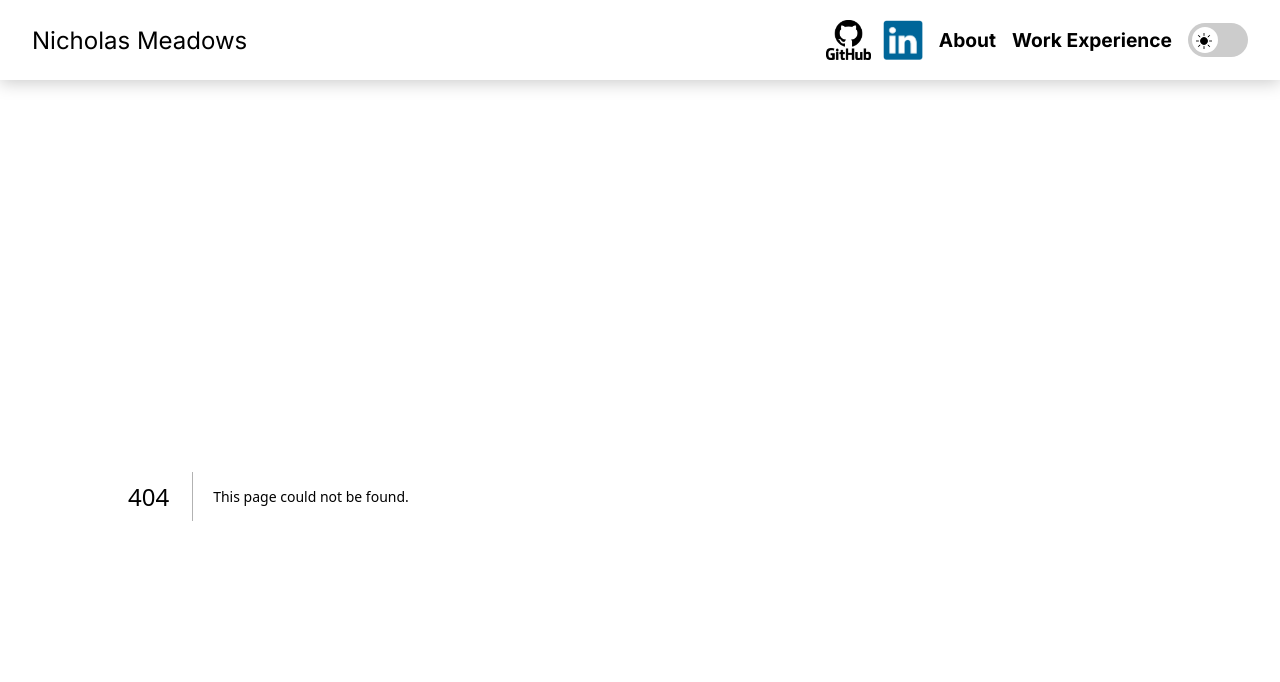
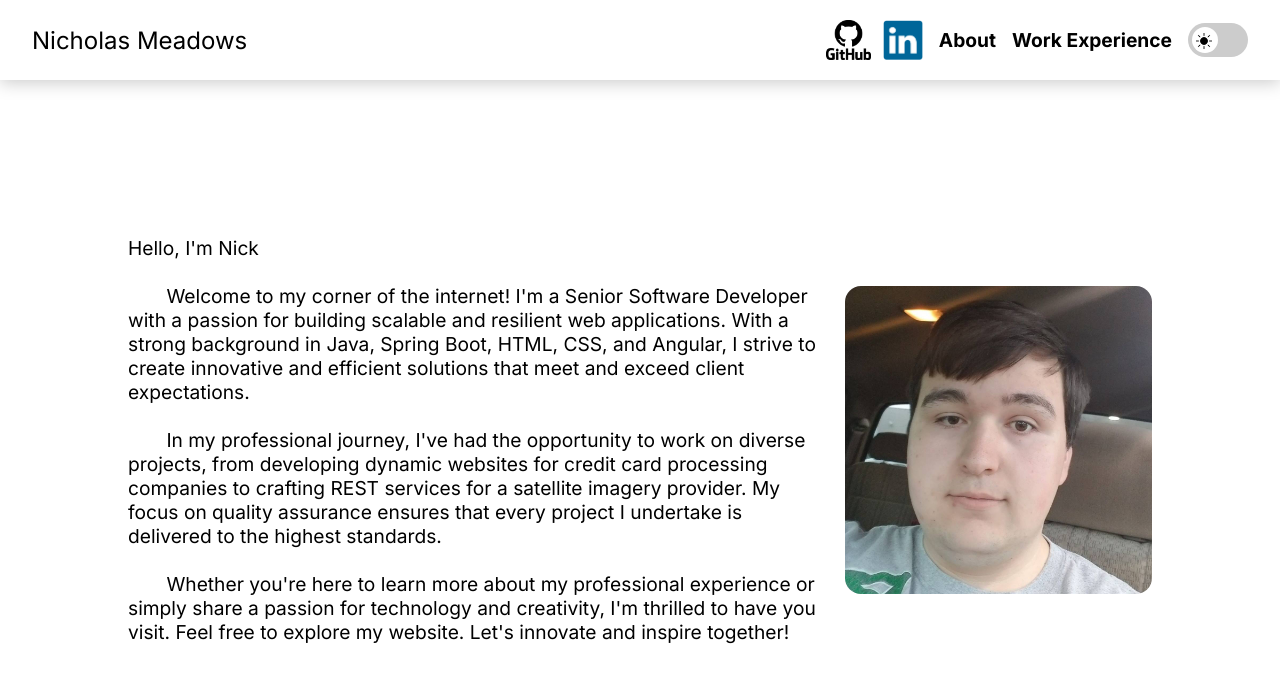
Before and after one commit to nicholasMeadows/PersonalWebsite, a Next.js app: page /pages/home-page in a window 1280 px wide. Before the commit this address had no page. Shown: the top 682 px of the page. Built offline with nearby package versions, Linux system fonts and the light colour scheme.

Commit message:
clean up page files

```diff
--- a/src/app/constants/routes.ts
+++ b/src/app/constants/routes.ts
@@ -1,3 +1,3 @@
-export const HOME_ROUTE = '/';
-export const ABOUT_ME_ROUTE = '/about-me'
-export const WORK_EXPERIENCE_ROUTE = '/work-experience';
+export const HOME_ROUTE = '/pages/home-page';
+export const ABOUT_ME_ROUTE = '/pages/about-me'
+export const WORK_EXPERIENCE_ROUTE = '/pages/work-experience';
--- a/src/app/about-me/page.tsx
+++ b/src/app/pages/about-me/page.tsx
@@ -1,6 +1,6 @@
 import React from 'react';
 
-import '../css/about-me.css'
+import '../../css/about-me.css'
 import {BIRTHDAY} from "@/app/constants/about-me";
 
 function AboutMe() {
--- /dev/null
+++ b/src/app/pages/home-page/page.tsx
@@ -0,0 +1,40 @@
+import '../../css/home-page.css'
+
+export default function Home() {
+    return (
+        <div className={'home-page'}>
+            <img src={'/nicholas-picture-1.jpg'} alt={''} className={'home-page-img'}/>
+
+            <div className={'home-page-text'}>
+                <p>Hello, I&apos;m Nick</p>
+                <br/>
+                <p className={'indent'}>Welcome to my corner of the internet! I&apos;m a Senior Software Developer
+                    with a
+                    passion for building scalable
+                    and resilient web applications. With a strong background in Java, Spring Boot, HTML, CSS, and
+                    Angular, I
+                    strive to create innovative and efficient solutions that meet and exceed client
+                    expectations.</p>
+                <br/>
+                <p className={'indent'}>In my professional journey, I&apos;ve had the opportunity to work on
+                    diverse
+                    projects, from developing dynamic
+                    websites for credit card processing companies to crafting REST services for a satellite imagery
+                    provider.
+                    My
+                    focus on quality assurance ensures that every project I undertake is delivered to the highest
+                    standards.</p>
+                <br/>
+                <p className={'indent'}>Whether you&apos;re here to learn more about my professional experience or
+                    simply
+                    share a passion for
+                    technology
+                    and creativity, I&apos;m thrilled to have you visit. Feel free to explore my website. Let&apos;s
+                    innovate
+                    and
+                    inspire together!</p>
+
+            </div>
+        </div>
+    )
+}
--- a/src/app/work-experience/page.tsx
+++ b/src/app/pages/work-experience/page.tsx
@@ -1,4 +1,4 @@
-import '../css/work-experience.css'
+import '../../css/work-experience.css'
 
 export default function WorkExperience() {
     return (<div className={'work-experience'}>
```
Also changed, not shown: src/app/page.tsx (+12 -37 lines).
